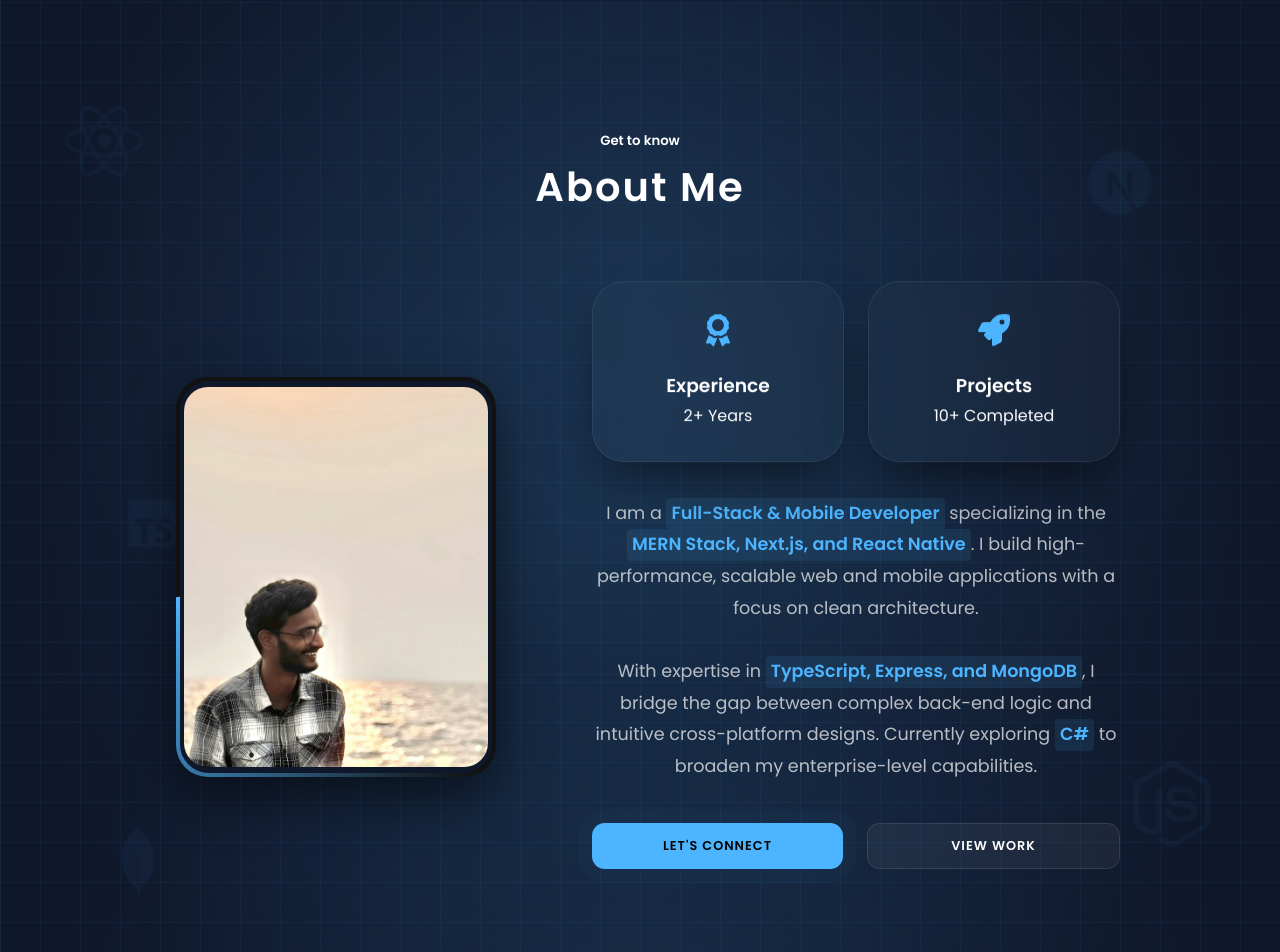
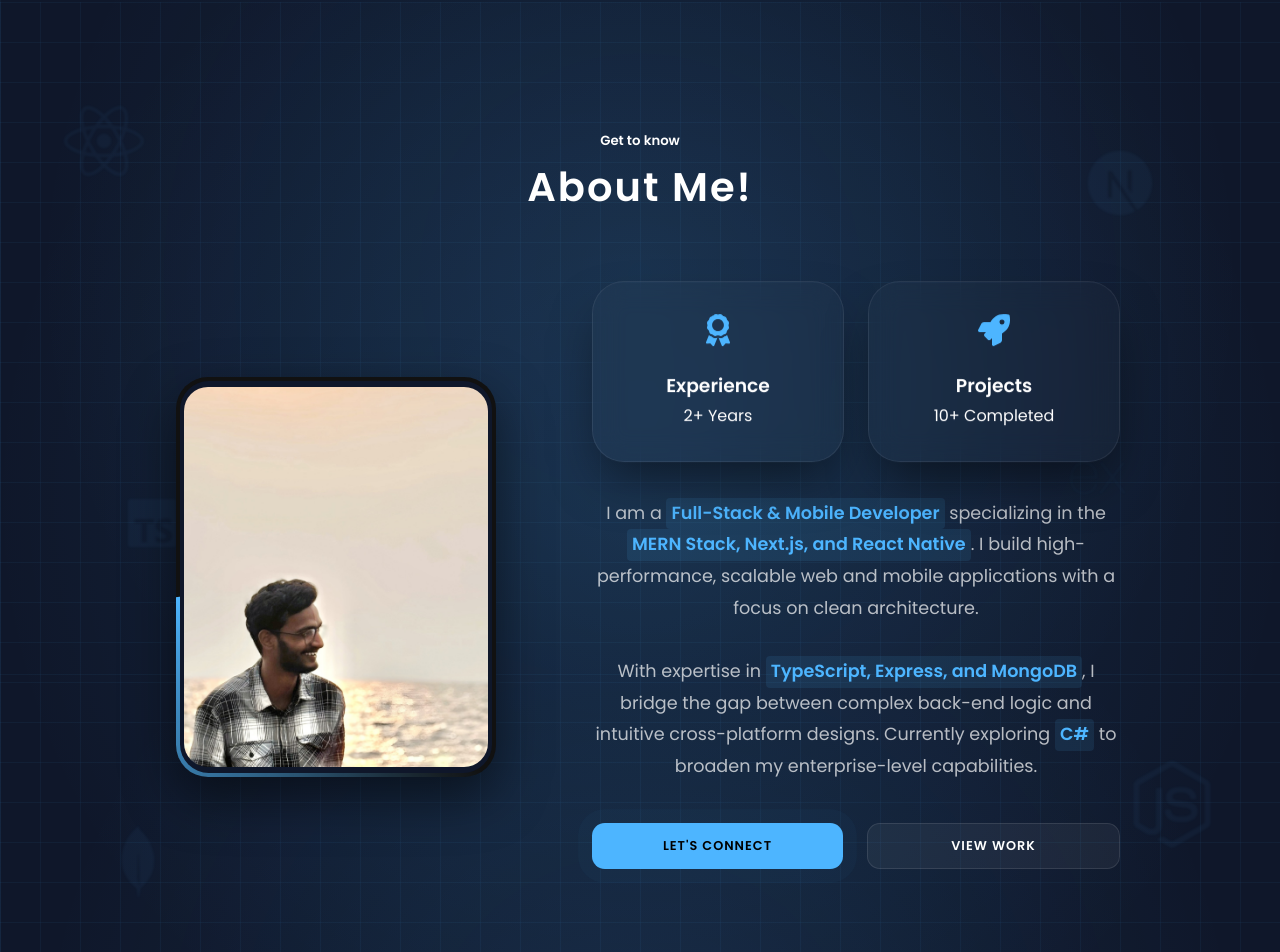
Before and after one commit to athuljain/Personal-Website, a React (Create React App) app: page / in a window 1280 px wide. Shown: the part 926-1878 px from the top of the page. Built offline with nearby package versions, Linux system fonts and the light colour scheme.

Commit message:
changes update

```diff
--- a/src/Components/Intro.jsx
+++ b/src/Components/Intro.jsx
@@ -21,7 +21,7 @@ const Intro = () => {
 
       <div className="container about__container">
         <h5>Get to know</h5>
-        <h2 className="section-title">About Me</h2>
+        <h2 className="section-title">About Me!</h2>
 
         <div className="about__layout">
           {/* LEFT: Perfectly Framed Image */}
@@ -29,6 +29,7 @@ const Intro = () => {
             <div className="image-neon-frame">
               <div className="image-inner">
                 <img src={img} alt="Athul Jain" />
+
               </div>
             </div>
           </div>
```
